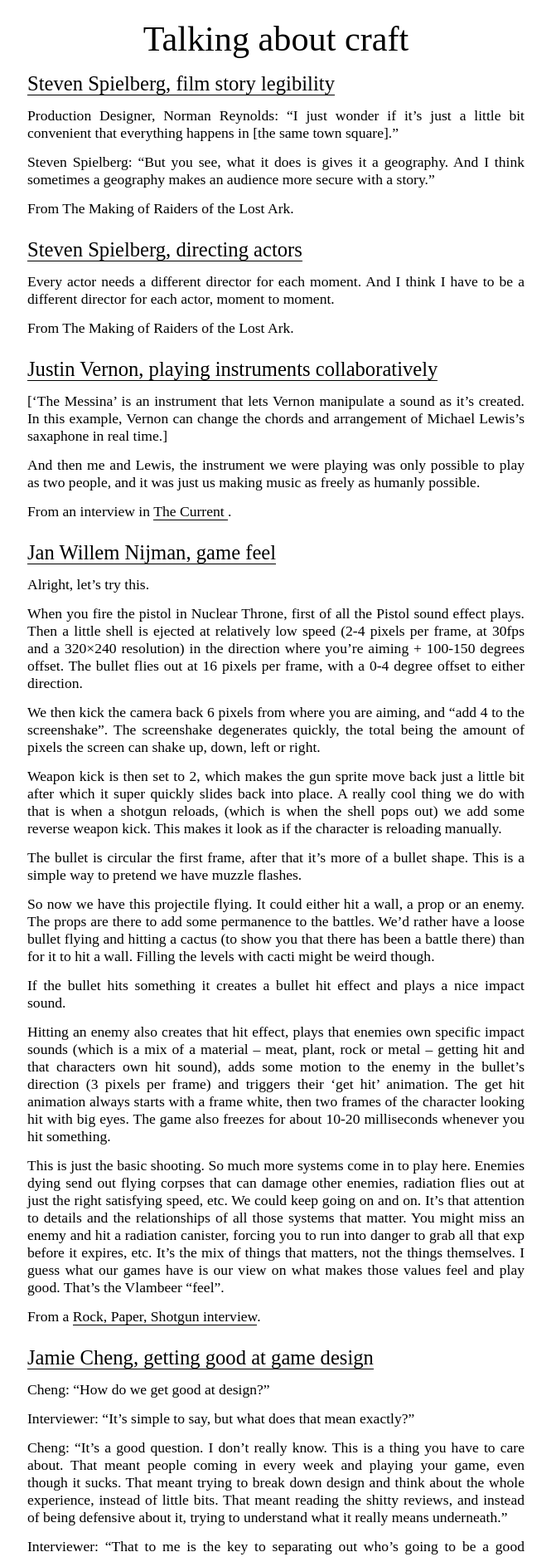
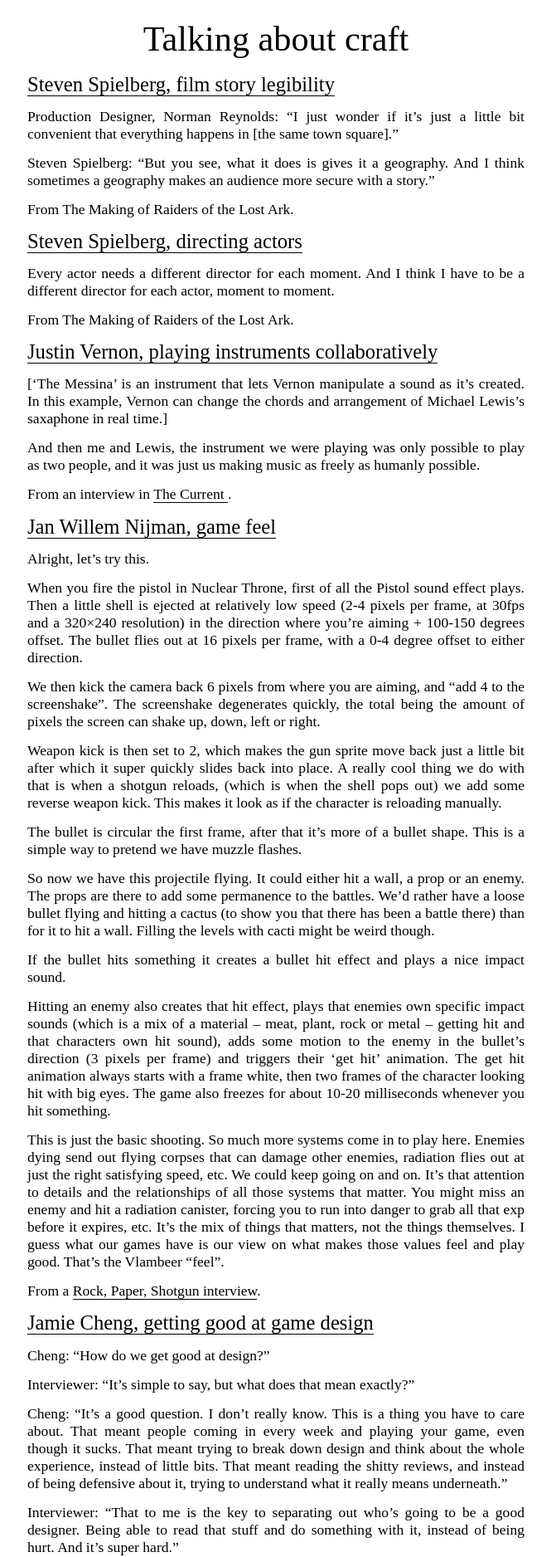
Before and after one commit to maryrosecook/craft, a Jekyll site: the page built from index.html, in a window 1280 px wide. Shown: the top 1876 px of the page at 83% size, without its empty margins (307-972 px from the left). Built offline with Jekyll 4.4.1, drawn with Linux system fonts in a browser that asks for light colours; some web fonts are replaced; the list of posts is cut into pages by our own code.

Commit message:
Make styling consistent on main page and single post page

```diff
--- a/_layouts/post.html
+++ b/_layouts/post.html
@@ -1,8 +1,6 @@
 ---
 layout: default
 ---
-<header class="post-header">
-  <h2 class="post-title"><a href="{{ post.url }}">{{ page.title }}</a></h2>
-</header>
+<h2><a href="{{ post.url }}">{{ page.title }}</a></h2>
 
 {{ content }}
--- a/css/index.css
+++ b/css/index.css
@@ -26,7 +26,7 @@ a:hover {
 
 h1 {
   font-size: 2.4em;
-  margin: 0.1em 0 -0.2em 0;
+  margin: 0.1em 0 0.4em 0;
   text-align: center;
   font-weight: normal;
 }
@@ -63,7 +63,3 @@ p {
   float: right;
   text-align: right;
 }
-
-.post-in-list {
-  margin: 1.4em 0;
-}
--- a/index.html
+++ b/index.html
@@ -2,11 +2,9 @@
 layout: default
 ---
 {% for post in paginator.posts %}
-  <div class="post-in-list">
-    <h2><a href="{{ post.url }}">{{ post.title }}</a></h2>
+  <h2><a href="{{ post.url }}">{{ post.title }}</a></h2>
 
-    {{post.content}}
-  </div>
+  {{post.content}}
 {% endfor %}
   {% if paginator.next_page %}
     <div class="previous">
```
